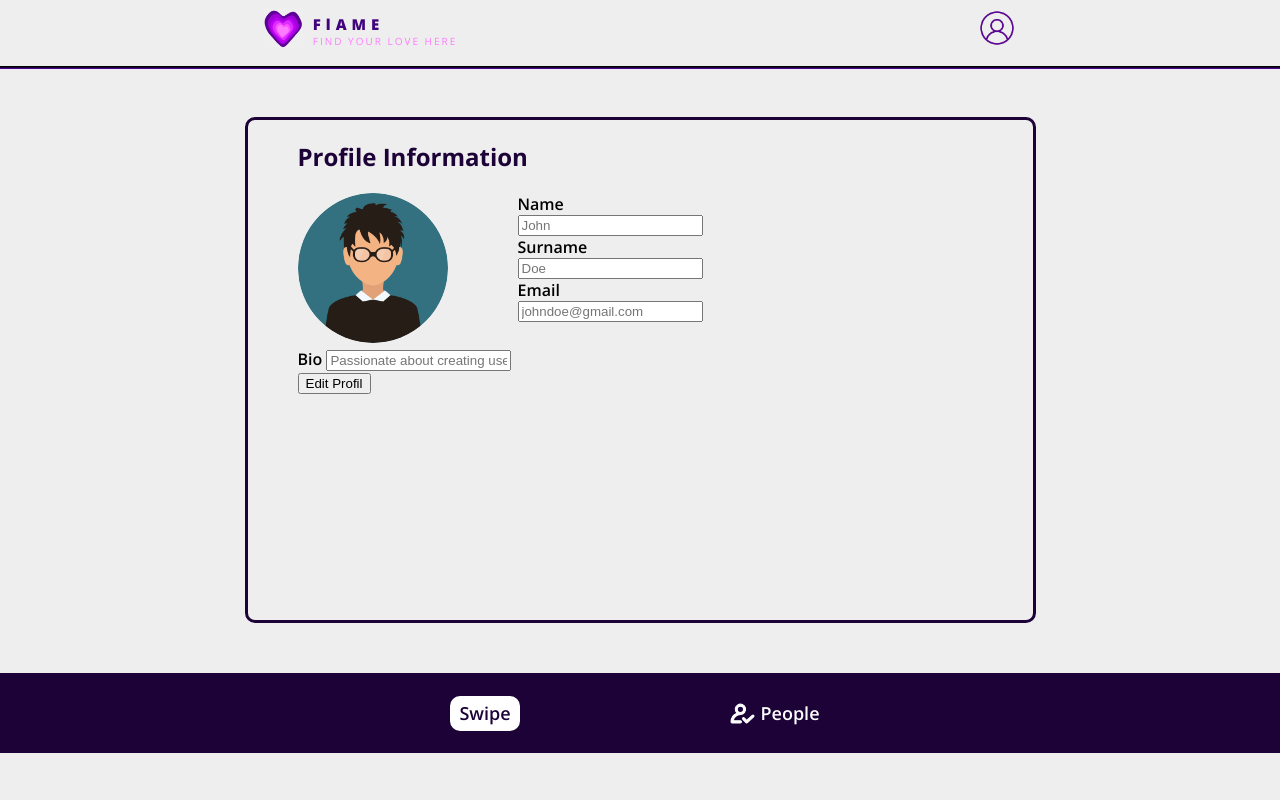
After one commit to Suriok/ZWA-project, a PHP site: page /account.html in a window 1280 px wide. The commit adds this page. Run offline with PHP 8.4, Linux system fonts and the light colour scheme; some web fonts are replaced.

Commit message:
create account.html and add styles to style.css
Create account.html add header and fotter. Create main part off account (div with information, and form for editing profil)

```diff
--- /dev/null
+++ b/account.html
@@ -0,0 +1,66 @@
+<!DOCTYPE html>
+<html lang="en">
+<head>
+    <meta charset="UTF-8">
+    <title>Account</title>
+    <link rel="stylesheet" href="style.css">
+</head>
+<body>
+<header>
+    <div class="logo_account">
+        <div class="logo">
+            <img class="logo_image" alt="logo-hearte" src="/ZWA-project/foto/logo-hearte.png">
+            <div class="logo_text">
+                <div class="logo_text_main">FlAME</div>
+                <div class="logo_text_small">FIND YOUR LOVE HERE</div>
+            </div>
+        </div>
+        <img class="profil_image" alt="profil foto" src="/ZWA-project/foto/profile.png">
+    </div>
+    <hr class="line_header">
+</header>
+
+<section class="main_part">
+    <div class="profil_information">
+        <div class="profil_main_text">
+            <h1 class="profil_main_text">Profile Information</h1>
+        </div>
+        <div class="foto_name_surname">
+            <div class="user_account_img">
+                <img class="img_user" alt="account_user" src="foto/account_user.png">
+            </div>
+            <form class="account_form">
+                <label for="name" class="information_text">Name</label>
+                <input class="input_inf" id="name" type="text" name="name" placeholder="John">
+
+                <label for="surname" class="information_text">Surname</label>
+                <input class="input_inf" id="surname" type="text" name="surname" placeholder="Doe">
+
+                <label for="email" class="information_text">Email</label>
+                <input class="input_inf" id="email" type="email" name="email" placeholder="johndoe@gmail.com">
+            </form>
+        </div>
+        <div class="div_bio">
+            <form>
+                <label for="bio" class="bio_text">Bio</label>
+                <input class="input_inf" id="bio" type="text" name="bio" placeholder="Passionate about creating user-friendly applications.">
+            </form>
+        </div>
+        <div class="information_button">
+            <button class="edit_profil">Edit Profil</button>
+        </div>
+    </div>
+
+</section>
+
+<footer>
+    <div class="swipe">
+        <h5 class="footer_text">Swipe</h5>
+    </div>
+    <div class="people">
+        <svg fill="#ffffff" viewBox="0 0 24 24" xmlns="http://www.w3.org/2000/svg" stroke="#ffffff" class="image_people"><g id="SVGRepo_bgCarrier" stroke-width="0"></g><g id="SVGRepo_tracerCarrier" stroke-linecap="round" stroke-linejoin="round"></g><g id="SVGRepo_iconCarrier"><path d="M16.03,18.616l5.294-4.853a1,1,0,0,1,1.352,1.474l-6,5.5a1,1,0,0,1-1.383-.03l-3-3a1,1,0,0,1,1.414-1.414ZM1,20a9.01,9.01,0,0,1,5.623-8.337A4.981,4.981,0,1,1,10,13a7.011,7.011,0,0,0-6.929,6H10a1,1,0,0,1,0,2H2A1,1,0,0,1,1,20ZM7,8a3,3,0,1,0,3-3A3,3,0,0,0,7,8Z"></path></g></svg>
+        <h5 class="footer_text">People</h5>
+    </div>
+</footer>
+</body>
+</html>
--- a/style.css
+++ b/style.css
@@ -1,11 +1,12 @@
 @import url('https://fonts.googleapis.com/css2?family=Montserrat+Subrayada:wght@400;700&family=Poppins:ital,wght@0,100;0,200;0,300;0,400;0,500;0,600;0,700;0,800;0,900;1,100;1,200;1,300;1,400;1,500;1,600;1,700;1,800;1,900&display=swap');
 @import url('https://fonts.googleapis.com/css2?family=Montserrat+Subrayada:wght@400;700&family=Open+Sans:ital,wght@0,300..800;1,300..800&family=Poppins:ital,wght@0,100;0,200;0,300;0,400;0,500;0,600;0,700;0,800;0,900;1,100;1,200;1,300;1,400;1,500;1,600;1,700;1,800;1,900&display=swap');
+
 body{
     display: flex;
     align-items: center;
     justify-content: center;
     flex-direction: column;
-    background-color: rgba(237, 237, 237, 0.84);
+    background-color: rgba(237, 237, 237, 0.94);
 }
 
 header{
@@ -16,6 +17,7 @@ header{
     margin-bottom: 40px;
 }
 
+/* start main page */
 .logo_account{
     display: flex;
     flex-direction: row;
@@ -70,8 +72,8 @@ header{
 .line_header{
     height: 1px;
     width: 100vw;
-    background-color: #41047E;
-    border-color: #41047E;
+    background-color: #1c0237;
+    border-color: #1c0237;
 }
 
 .main_part{
@@ -222,3 +224,42 @@ footer{
     border: solid 3px white;
     border-radius: 10px;
 }
+/* main page end */
+
+/* start account page */
+.profil_information{
+    border: solid 3px #1c0237;
+    border-radius: 10px;
+    height: 500px;
+    width: 735px;
+    font-family: "Open Sans", sans-serif;
+    font-optical-sizing: auto;
+    font-weight: 600;
+    font-style: normal;
+    padding-left: 50px;
+}
+
+.profil_main_text{
+    color: #1c0237;
+}
+
+.foto_name_surname{
+    display: flex;
+    flex-direction: row;
+    gap: 70px;
+}
+
+.img_user{
+    width: 150px;
+    height: 150px;
+    border-radius: 50%;
+}
+
+.account_form{
+    display: flex;
+    flex-direction: column;
+}
+
+
+
+/* account page end */
```
Also changed, not shown: foto/account_user.png (added).
